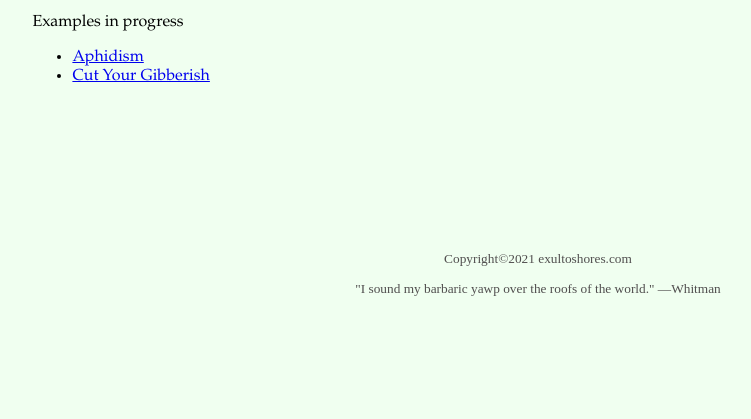
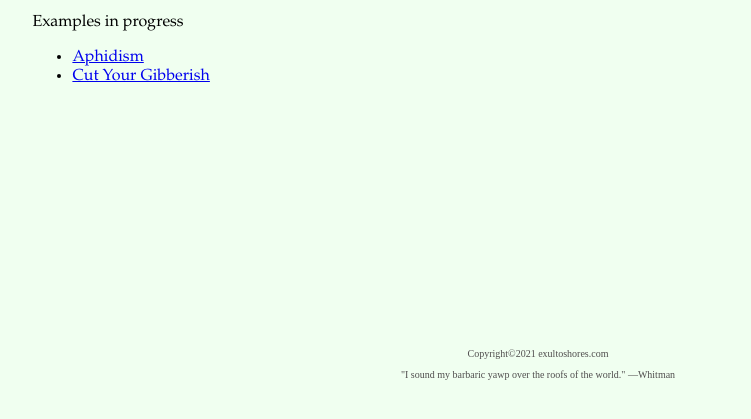
Before and after one commit to alanisaacs/alongthelonging, a Flask app: page /engine in a window 1280 px wide. Shown: the part 248-667 px from the top of the page, without its empty margins (102-853 px from the left). Run offline with Flask 2, Linux system fonts and the light colour scheme.

Commit message:
De-emphasize footer further

```diff
--- a/static/styles_all.css
+++ b/static/styles_all.css
@@ -24,8 +24,8 @@ table, th, td {
 #main_footer {
   clear: both;
   color: #504e4e;
-  font-size: smaller;
-  margin-top: 100px;
+  font-size: x-small;
+  margin-top: 200px;
   padding: 20px;
 }
 
```
